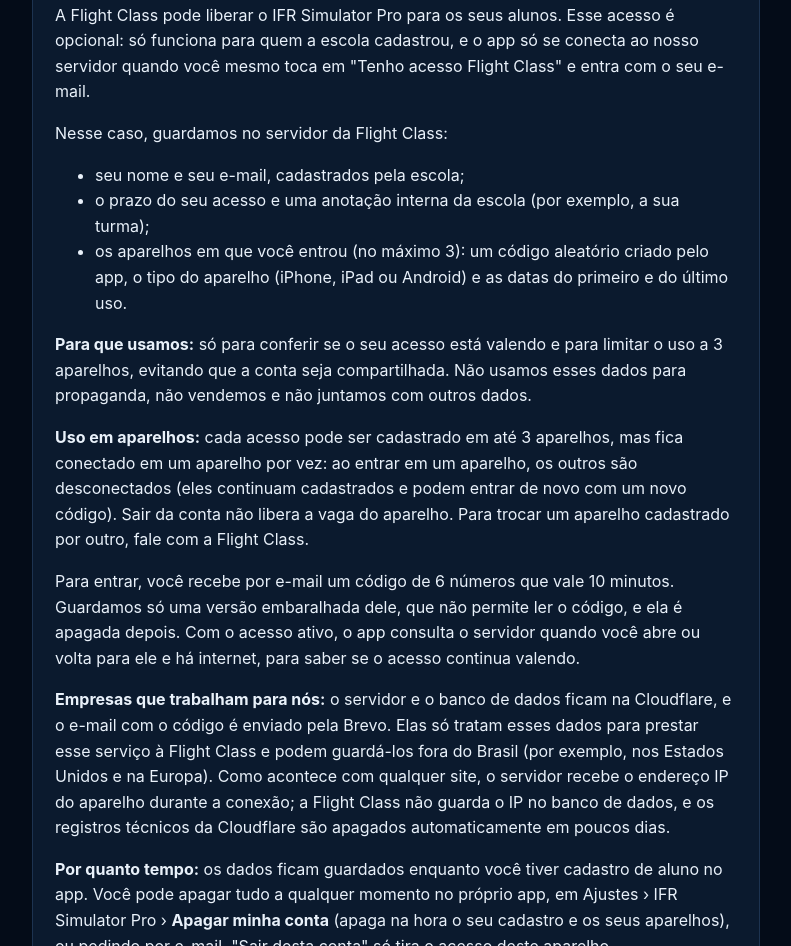
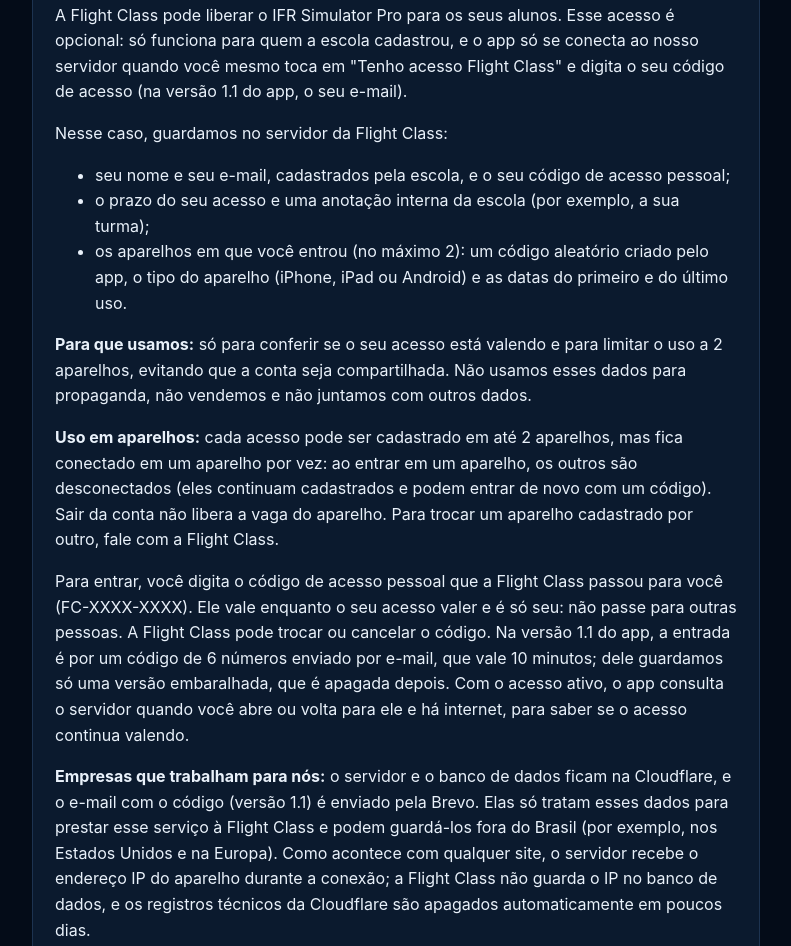
Before and after one commit to Flight-Class/ifr-simulator, a plain HTML site: page index.html in a window 1280 px wide. Shown: the part 943-1889 px from the top of the page, without its empty margins (244-1035 px from the left). Drawn offline with Linux system fonts and the light colour scheme.

Commit message:
Política: código de acesso pessoal e até 2 aparelhos — 19/11/2026

```diff
--- a/index.html
+++ b/index.html
@@ -60,25 +60,27 @@
     <h3>Acesso de aluno Flight Class (a partir da versão 1.1)</h3>
     <p>A Flight Class pode liberar o IFR Simulator Pro para os seus alunos. Esse acesso é opcional: só funciona para quem a
       escola cadastrou, e o app só se conecta ao nosso servidor quando você mesmo toca em "Tenho acesso Flight Class" e
-      entra com o seu e-mail.</p>
+      digita o seu código de acesso (na versão 1.1 do app, o seu e-mail).</p>
     <p>Nesse caso, guardamos no servidor da Flight Class:</p>
     <ul>
-      <li>seu nome e seu e-mail, cadastrados pela escola;</li>
+      <li>seu nome e seu e-mail, cadastrados pela escola, e o seu código de acesso pessoal;</li>
       <li>o prazo do seu acesso e uma anotação interna da escola (por exemplo, a sua turma);</li>
-      <li>os aparelhos em que você entrou (no máximo 3): um código aleatório criado pelo app, o tipo do aparelho
+      <li>os aparelhos em que você entrou (no máximo 2): um código aleatório criado pelo app, o tipo do aparelho
         (iPhone, iPad ou Android) e as datas do primeiro e do último uso.</li>
     </ul>
-    <p><b>Para que usamos:</b> só para conferir se o seu acesso está valendo e para limitar o uso a 3 aparelhos, evitando que a
+    <p><b>Para que usamos:</b> só para conferir se o seu acesso está valendo e para limitar o uso a 2 aparelhos, evitando que a
       conta seja compartilhada. Não usamos esses dados para propaganda, não vendemos e não juntamos com outros dados.</p>
-    <p><b>Uso em aparelhos:</b> cada acesso pode ser cadastrado em até 3 aparelhos, mas fica conectado em um aparelho por
+    <p><b>Uso em aparelhos:</b> cada acesso pode ser cadastrado em até 2 aparelhos, mas fica conectado em um aparelho por
       vez: ao entrar em um aparelho, os outros são desconectados (eles continuam cadastrados e podem entrar de novo com um
-      novo código). Sair da conta não libera a vaga do aparelho. Para trocar um aparelho cadastrado por outro, fale com a
+      código). Sair da conta não libera a vaga do aparelho. Para trocar um aparelho cadastrado por outro, fale com a
       Flight Class.</p>
-    <p>Para entrar, você recebe por e-mail um código de 6 números que vale 10 minutos. Guardamos só uma versão embaralhada
-      dele, que não permite ler o código, e ela é apagada depois. Com o acesso ativo, o app consulta o servidor
+    <p>Para entrar, você digita o código de acesso pessoal que a Flight Class passou para você (FC-XXXX-XXXX). Ele vale
+      enquanto o seu acesso valer e é só seu: não passe para outras pessoas. A Flight Class pode trocar ou cancelar o código.
+      Na versão 1.1 do app, a entrada é por um código de 6 números enviado por e-mail, que vale 10 minutos; dele guardamos
+      só uma versão embaralhada, que é apagada depois. Com o acesso ativo, o app consulta o servidor
       quando você abre ou volta para ele e há internet, para saber se o acesso continua valendo.</p>
-    <p><b>Empresas que trabalham para nós:</b> o servidor e o banco de dados ficam na Cloudflare, e o e-mail com o código é
-      enviado pela Brevo. Elas só tratam esses dados para prestar esse serviço à Flight Class e podem guardá-los fora do
+    <p><b>Empresas que trabalham para nós:</b> o servidor e o banco de dados ficam na Cloudflare, e o e-mail com o código (versão
+      1.1) é enviado pela Brevo. Elas só tratam esses dados para prestar esse serviço à Flight Class e podem guardá-los fora do
       Brasil (por exemplo, nos Estados Unidos e na Europa). Como acontece com qualquer site, o servidor recebe o endereço IP
       do aparelho durante a conexão; a Flight Class não guarda o IP no banco de dados, e os registros técnicos da Cloudflare
       são apagados automaticamente em poucos dias.</p>
```
